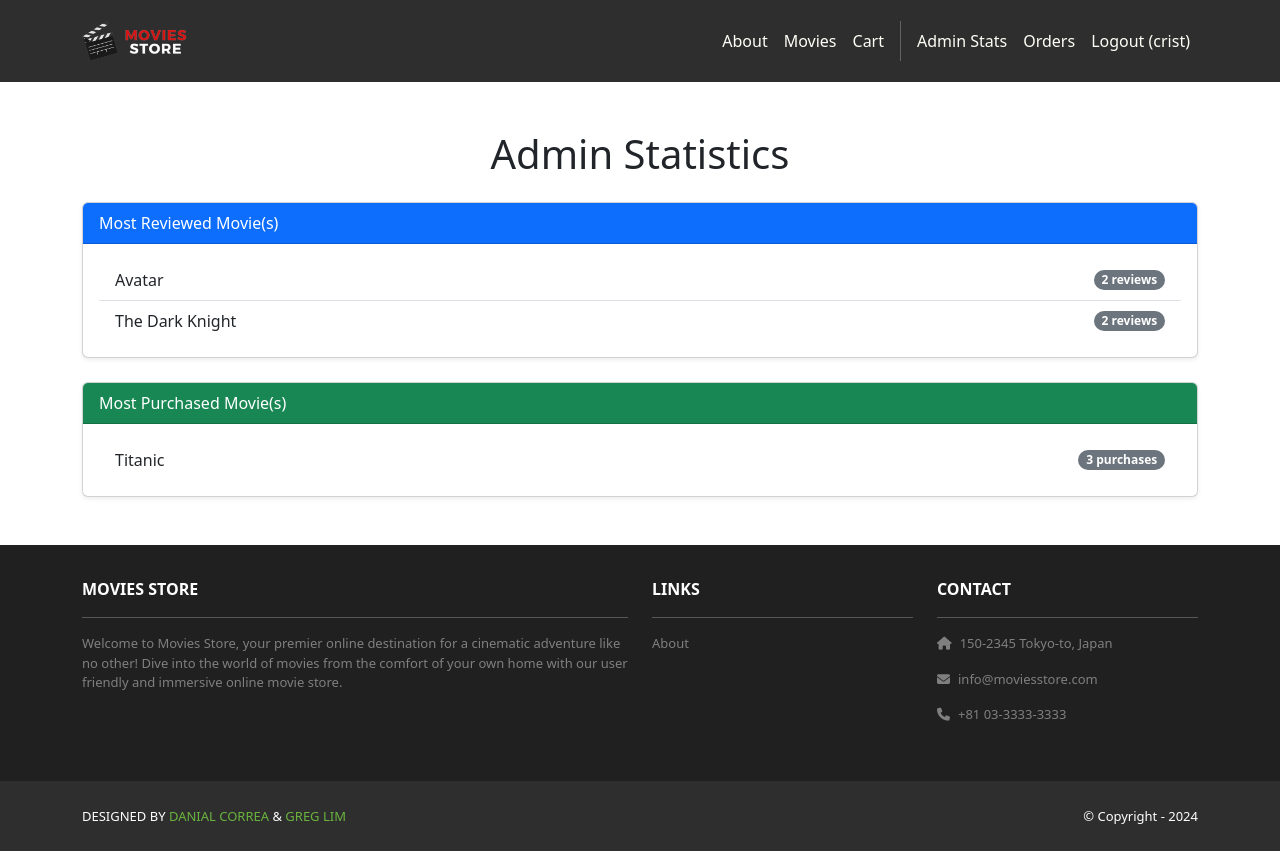
After one commit to Runningbird20/moviesstore, a Django app: page /movies/admin-stats/ in a window 1280 px wide. The commit adds this page. Run offline with Django 5.2, Linux system fonts and the light colour scheme; a user stored in the database is signed in; data comes from the database, SQL or seed files in the repository; both versions use the stored data as it was after the commit; some libraries are stand-ins or nearby versions.

Commit message:
Completed the user story, stat page for top reviews and purchases

```diff
--- /dev/null
+++ b/movies/templates/movies/admin_stats.html
@@ -0,0 +1,47 @@
+{% extends 'base.html' %}
+{% if user.is_staff %}
+    {% block content %}
+        <div class="container my-5">
+            <h1 class="mb-4 text-center">{{ template_data.title }}</h1>
+            <div class="card mb-4 shadow-sm">
+                <div class="card-header bg-primary text-white">
+                    Most Reviewed Movie(s)
+                </div>
+                <div class="card-body">
+                    {% if template_data.most_reviewed_movies %}
+                    <ul class="list-group list-group-flush">
+                        {% for movie in template_data.most_reviewed_movies %}
+                            <li class="list-group-item d-flex justify-content-between align-items-center">
+                                {{ movie.name }}
+                                <span class="badge bg-secondary rounded-pill">{{ movie.review_count }} reviews</span>
+                            </li>
+                        {% endfor %}
+                    </ul>
+                    {% else %}
+                        <p>No reviews yet.</p>
+                    {% endif %}
+                </div>
+            </div>
+
+            <div class="card mb-4 shadow-sm">
+                <div class="card-header bg-success text-white">
+                    Most Purchased Movie(s)
+                </div>
+                <div class="card-body">
+                    {% if template_data.most_purchased_movies %}
+                    <ul class="list-group list-group-flush">
+                        {% for movie in template_data.most_purchased_movies %}
+                            <li class="list-group-item d-flex justify-content-between align-items-center">
+                                {{ movie.name }}
+                                <span class="badge bg-secondary rounded-pill">{{ movie.purchase_count|default:0 }} purchases</span>
+                            </li>
+                        {% endfor %}
+                    </ul>
+                    {% else %}
+                        <p>No purchases yet.</p>
+                    {% endif %}
+                </div>
+            </div>
+        </div>
+    {%endblock content %}
+{% endif %}
--- a/movies/urls.py
+++ b/movies/urls.py
@@ -8,4 +8,5 @@ urlpatterns = [
     path('<int:id>/review/create/', views.create_review, name='movies.create_review'),
     path('<int:id>/review/<int:review_id>/edit/', views.edit_review, name='movies.edit_review'),
     path('<int:id>/review/<int:review_id>/delete/', views.delete_review, name='movies.delete_review'),
+    path('admin-stats/', views.admin_stats, name='movies.admin_stats'),
 ]
--- a/movies/views.py
+++ b/movies/views.py
@@ -1,7 +1,8 @@
 from django.shortcuts import render, redirect, get_object_or_404
-from .models import Movie, Review, Rating
+from movies.models import Movie, Review, Rating
 from django.contrib.auth.decorators import login_required
-from django.db.models import Avg
+from django.db.models import Avg, Max, Sum, Count
+from django.contrib.admin.views.decorators import staff_member_required
 
 def index(request):
     search_term = request.GET.get('search')
@@ -99,3 +100,20 @@ def report_review(request, review_id):
     review = get_object_or_404(Review, id=review_id)
     review.delete()
     return redirect ('movies.show', id=id)
+
+@login_required
+@staff_member_required
+def admin_stats(request):
+    reviewed_counts = Movie.objects.annotate(review_count=Count('review'))
+    max_reviews = reviewed_counts.aggregate(max_count=Max('review_count'))['max_count'] or 0
+    most_reviewed_movies = reviewed_counts.filter(review_count=max_reviews)
+
+    purchased_counts = Movie.objects.annotate(purchase_count=Sum('item__quantity'))
+    max_purchases = purchased_counts.aggregate(max_count=Max('purchase_count'))['max_count'] or 0
+    most_purchased_movies = purchased_counts.filter(purchase_count=max_purchases)
+
+    template_data = {}
+    template_data['title'] = 'Admin Statistics'
+    template_data['most_reviewed_movies'] = most_reviewed_movies
+    template_data['most_purchased_movies'] = most_purchased_movies
+    return render(request, 'movies/admin_stats.html', {'template_data': template_data})
--- a/moviesstore/templates/base.html
+++ b/moviesstore/templates/base.html
@@ -27,6 +27,9 @@
                     <a class="nav-link" href="{% url 'cart.index' %}">Cart</a>
                     <div class="vr bg-white mx-2 d-none d-lg-block"></div>
                     {% if user.is_authenticated %}
+                    {% if user.is_staff %}
+                    <a class="nav-link" href="{% url 'movies.admin_stats' %}">Admin Stats</a>
+                    {% endif %}
                     <a class="nav-link" href="{% url 'accounts.orders' %}">Orders</a>
                     <a class="nav-link" href="{% url 'accounts.logout' %}">Logout ({{ user.username }})</a>
                     {% else %}
```
Also changed, not shown: db.sqlite3.
